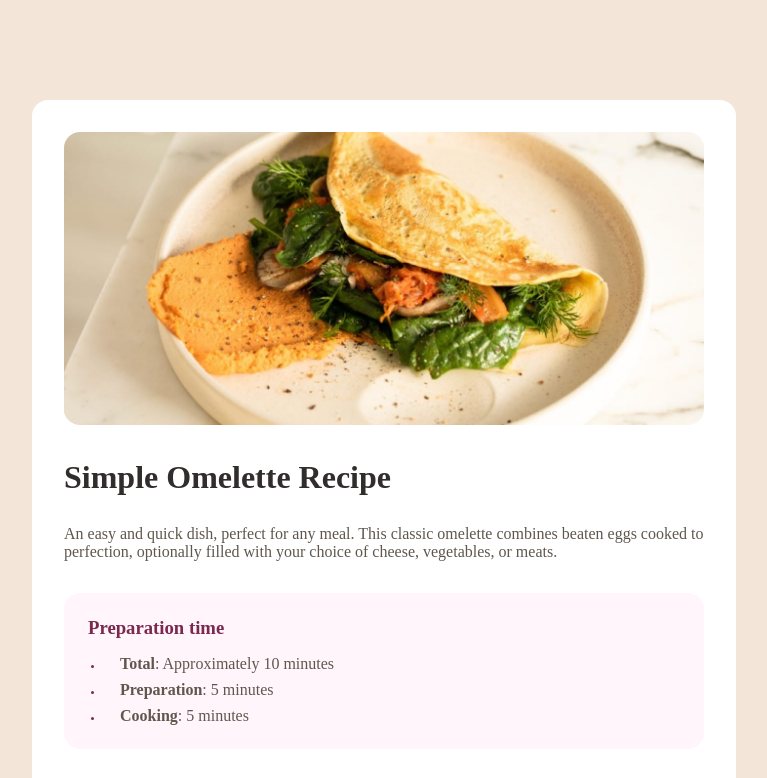
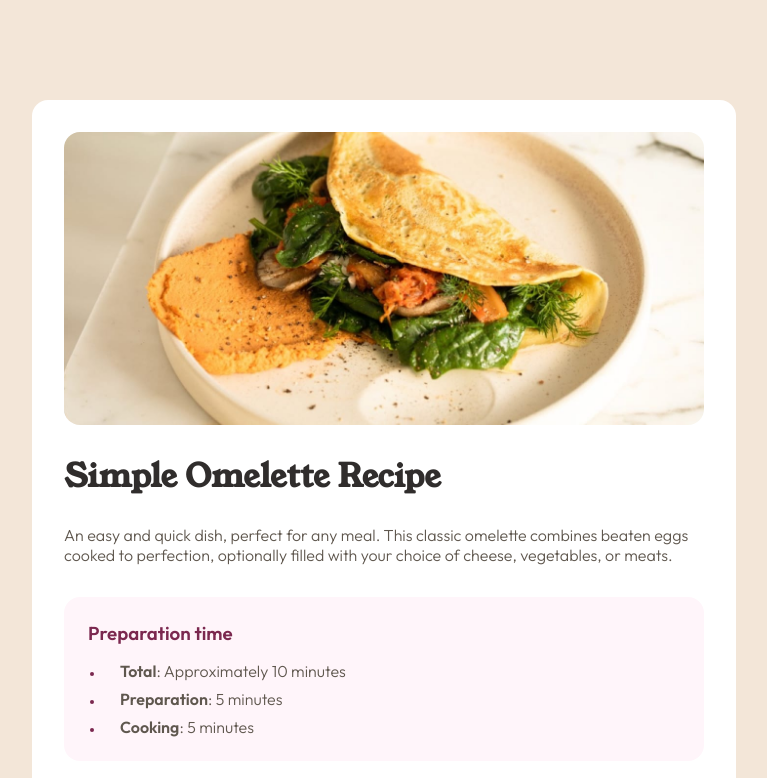
Before and after one commit to d4cenn/frontend-mentor-1-diff1, a plain HTML site: page index.html in a window 1280 px wide. Shown: the top 778 px of the page, without its empty margins (256-1023 px from the left). Drawn offline with Linux system fonts and the light colour scheme; the site is published under a folder, as on GitHub Pages, so addresses that start at the root find nothing.

Commit message:
trying to fix fonts

```diff
--- a/style.css
+++ b/style.css
@@ -19,18 +19,18 @@
 
 @font-face {
     font-family: 'Outfit';
-    src: url("/assets/fonts/outfit/Outfit-VariableFont_wght.ttf");
+    src: url("./assets/fonts/outfit/Outfit-VariableFont_wght.ttf");
     font-weight: 300;
 }
 
 @font-face {
     font-family: 'BoldOutfit';
-    src: url("/assets/fonts/outfit/static/Outfit-SemiBold.ttf");
+    src: url("./assets/fonts/outfit/static/Outfit-SemiBold.ttf");
 }
 
 @font-face {
     font-family: 'MySerif';
-    src: url('/assets/fonts/young-serif/YoungSerif-Regular.ttf')
+    src: url('./assets/fonts/young-serif/YoungSerif-Regular.ttf')
 }
 
 * {
```
